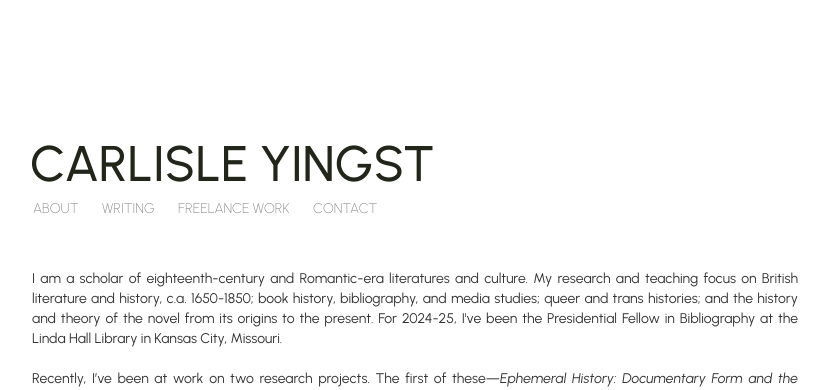
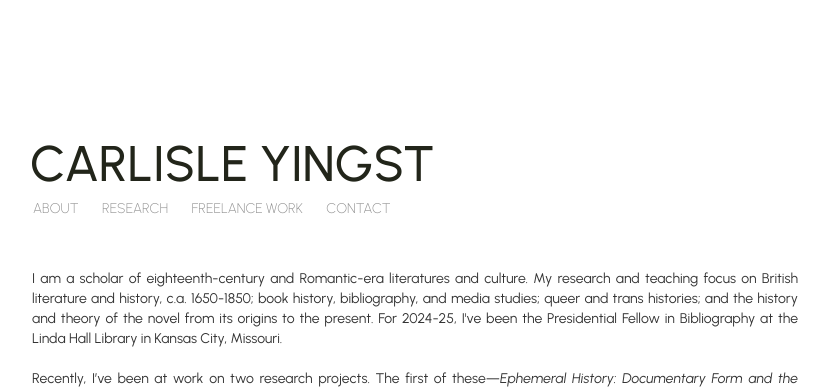
Before and after one commit to ceyingst/ceyingstwebsite, a Jekyll site: the page built from index.html, in a window 1280 px wide. Shown: the top 390 px of the page, without its empty margins (226-1056 px from the left). Built offline with Jekyll 4.4.1, drawn with Linux system fonts in a browser that asks for light colours; nearby versions of some CDN libraries; some web fonts are replaced.

Commit message:
Update header.html

```diff
--- a/_includes/header.html
+++ b/_includes/header.html
@@ -10,7 +10,7 @@
 <div>
             <ul>
               <li><a href="{{ site.baseurl }}/index">ABOUT</a>  </li>
-              <li><a href="{{ site.baseurl }}/presentations-writing">WRITING</a>  </li>
+              <li><a href="{{ site.baseurl }}/presentations-writing">RESEARCH</a></li>
               <li><a href="{{ site.baseurl }}/freelancing">FREELANCE WORK</a></li>
               <li><a href="{{ site.baseurl }}/contact">CONTACT</a></li>
             </ul>
```
